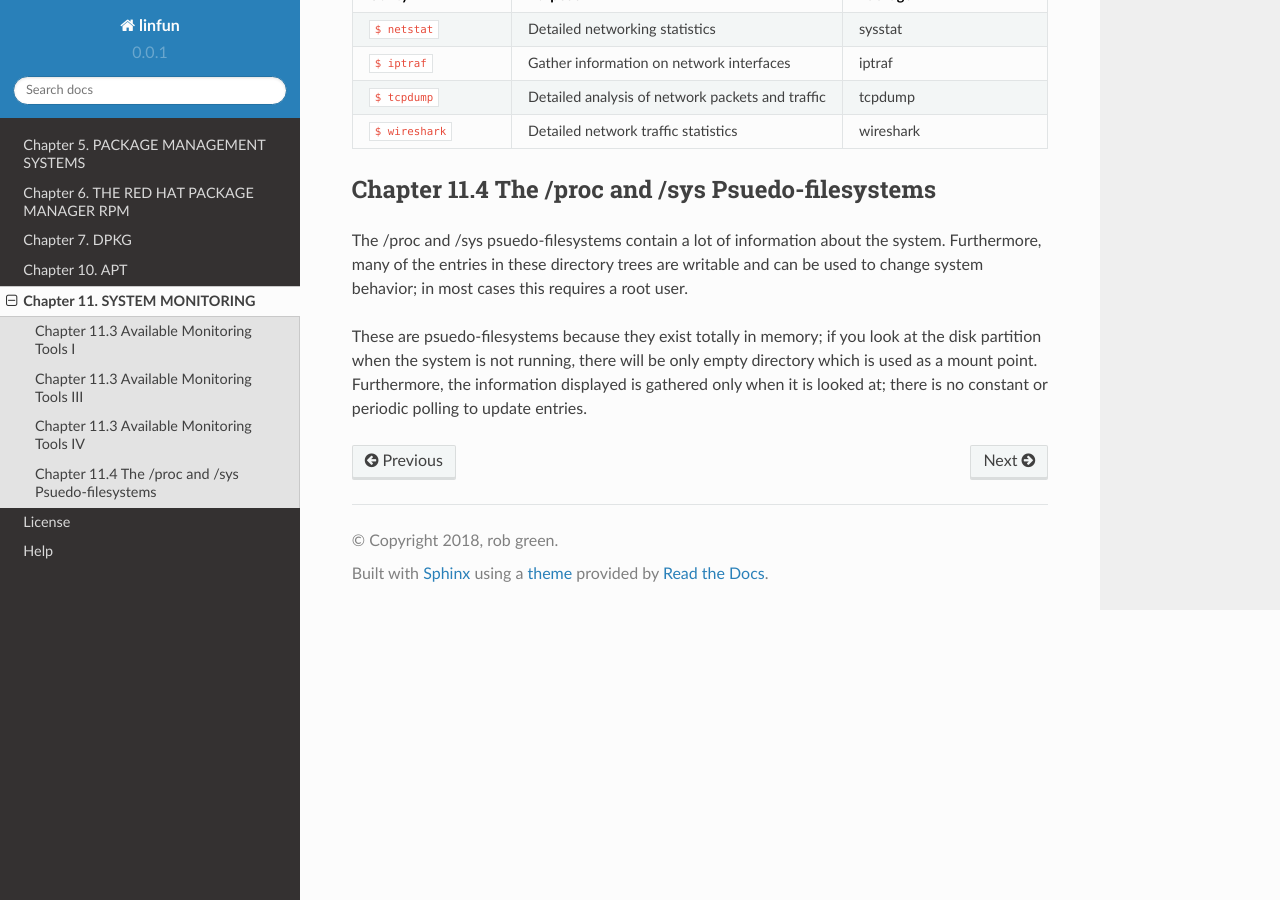
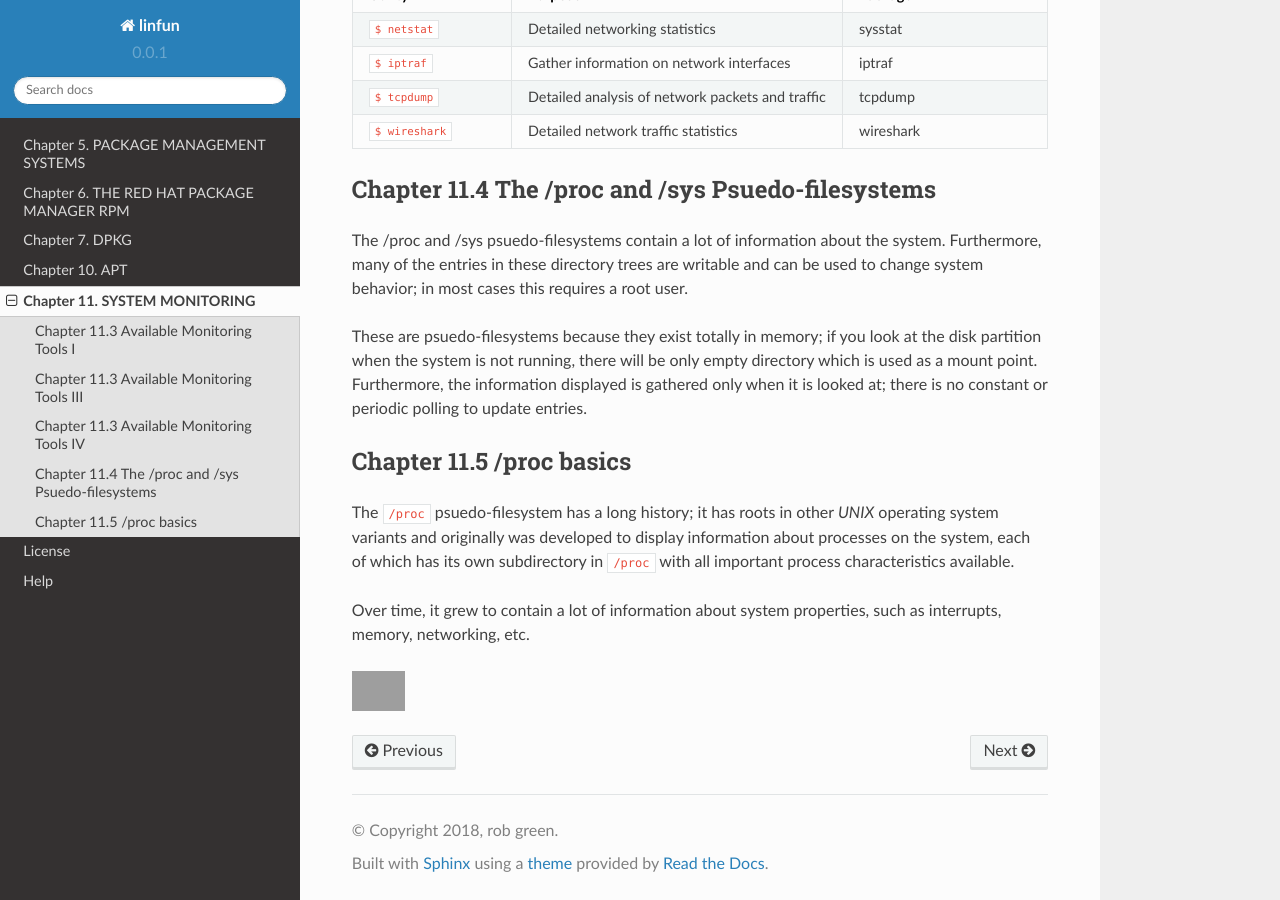
Before and after one commit to py010/linfun, a Sphinx documentation site: the page built from docs/source/chapter11.rst, in a window 1280 px wide and 900 px high, scrolled down 1609 px. Built offline with Sphinx 7.4.7 and the Read the Docs theme 2.0.0, drawn with Linux system fonts in a browser that asks for light colours; pages that are not in the unit, such as notebooks, are missing from menus; grey boxes are pictures that could not be loaded.

Commit message:
test adding an image

```diff
--- a/docs/source/chapter11.rst
+++ b/docs/source/chapter11.rst
@@ -88,3 +88,16 @@ The /proc and /sys psuedo-filesystems contain a lot of information about the sys
 
 These are psuedo-filesystems because they exist totally in memory; if you look at the disk partition when the system is not running, there will be only empty directory which is used as a mount point.
 Furthermore, the information displayed is gathered only when it is looked at; there is no constant or periodic polling to update entries.
+
+
+
+Chapter 11.5 /proc basics
+^^^^^^^^^^^^^^^^^^^^^^^^^
+
+The ``/proc`` psuedo-filesystem has a long history; it has roots in other *UNIX* operating system variants and originally was developed to display information about processes on the system, each of which has its own subdirectory in ``/proc`` with all important process characteristics available.
+
+Over time, it grew to contain a lot of information about system properties, such as interrupts, memory, networking, etc.
+
+
+.. image:: /images/lsprocubuntu.jpg
+   :width: 40pt
```
